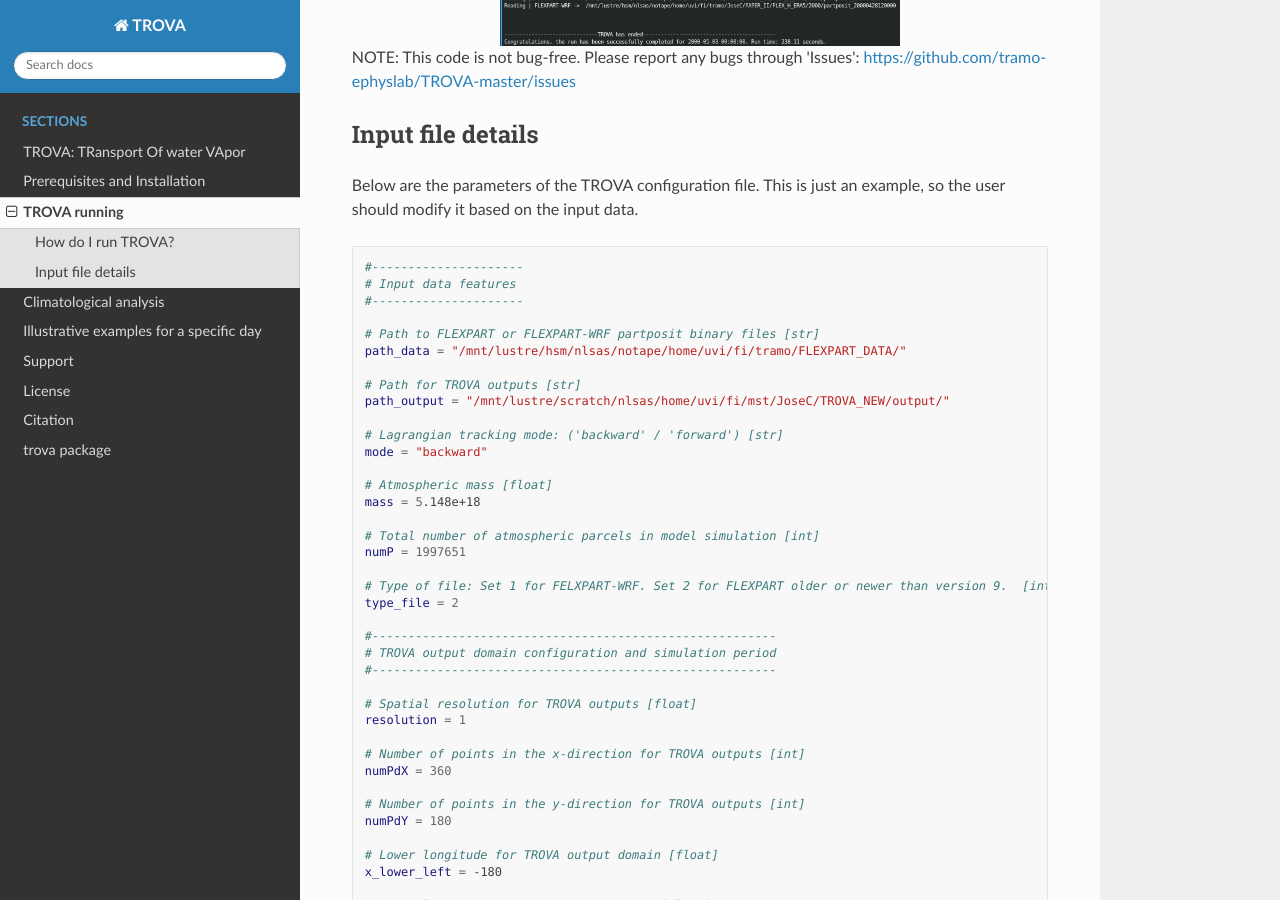
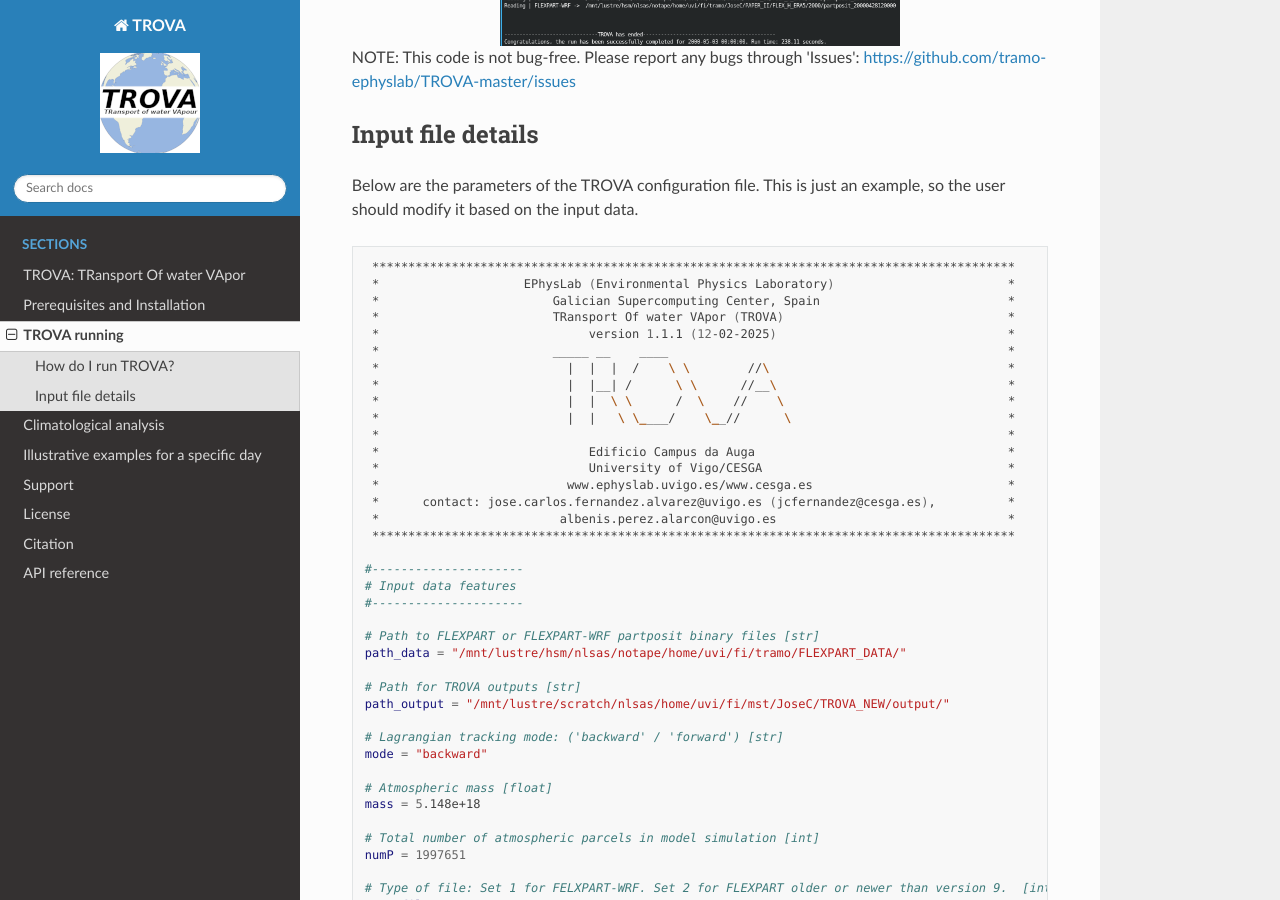
Before and after one commit to tramo-ephyslab/TROVA_Docs, a Sphinx documentation site: the page built from docs/source/usage.rst, in a window 1280 px wide and 900 px high, scrolled down 1670 px. Built offline with Sphinx 7.4.7 and the Read the Docs theme 3.1.0, drawn with Linux system fonts in a browser that asks for light colours.

Commit message:
Add files via upload
Modified

```diff
--- a/docs/source/conf.py
+++ b/docs/source/conf.py
@@ -13,8 +13,7 @@
 import os
 import sys
 
-sys.path.insert(0, os.path.abspath('/home/jose/Documentos/TROVArun/src/trova/'))
-
+sys.path.insert(0, os.path.abspath('../trova'))
 
 # -- Project information -----------------------------------------------------
 
@@ -31,10 +30,11 @@
 # Add any Sphinx extension module names here, as strings. They can be
 # extensions coming with Sphinx (named 'sphinx.ext.*') or your custom
 # ones.
+
 extensions = [
     "sphinx.ext.autodoc",  # Generar documentación automática
     "sphinx.ext.napoleon",  # Soporte para docstrings estilo Google y NumPy
-    "sphinx.ext.viewcode",  # Agregar enlaces al código fuente
+    "sphinx.ext.viewcode",  # Agregar enlaces al código fuent,
 ]
 
 # Add any paths that contain templates here, relative to this directory.
@@ -45,13 +45,14 @@
 #
 # This is also used if you do content translation via gettext catalogs.
 # Usually you set "language" from the command line for these cases.
-language = 'Python/Fortran'
+language = 'Python'
 
 # List of patterns, relative to source directory, that match files and
 # directories to ignore when looking for source files.
 # This pattern also affects html_static_path and html_extra_path.
 exclude_patterns = []
 
+html_logo = "_static/Logo_banner.png"
 
 # -- Options for HTML output -------------------------------------------------
 
--- a/docs/source/introduction.rst
+++ b/docs/source/introduction.rst
@@ -15,7 +15,7 @@
     *                    EPhysLab (Environmental Physics Laboratory)                        *
     *                        Galician Supercomputing Center, Spain                          *
     *                        TRansport Of water VApor (TROVA)                               *
-    *                             version 1.1 (12-02-2025)                                  *
+    *                             version 1.1.1 (12-02-2025)                                *
     *                        _____ __    ____                                               *
     *                          |  |  |  /    \ \        //\                                 *
     *                          |  |__| /      \ \      //__\                                *
--- a/docs/source/usage.rst
+++ b/docs/source/usage.rst
@@ -64,6 +64,24 @@
 so the user should modify it based on the input data.
 
 .. code-block:: bash
+
+    *****************************************************************************************
+    *                    EPhysLab (Environmental Physics Laboratory)                        *
+    *                        Galician Supercomputing Center, Spain                          *
+    *                        TRansport Of water VApor (TROVA)                               *
+    *                             version 1.1.1 (12-02-2025)                                *
+    *                        _____ __    ____                                               *
+    *                          |  |  |  /    \ \        //\                                 *
+    *                          |  |__| /      \ \      //__\                                *
+    *                          |  |  \ \      /  \    //    \                               *
+    *                          |  |   \ \____/    \__//      \                              *
+    *                                                                                       *
+    *                             Edificio Campus da Auga                                   *
+    *                             University of Vigo/CESGA                                  *
+    *                          www.ephyslab.uvigo.es/www.cesga.es                           *
+    *      contact: jose.carlos.fernandez.alvarez@uvigo.es (jcfernandez@cesga.es),          *
+    *                         albenis.perez.alarcon@uvigo.es                                *
+    *****************************************************************************************
 
    #---------------------
    # Input data features
```
Also changed, not shown: docs/source/modules.rst (+10 -5 lines), docs/source/trova.rst (+12 -34 lines).
